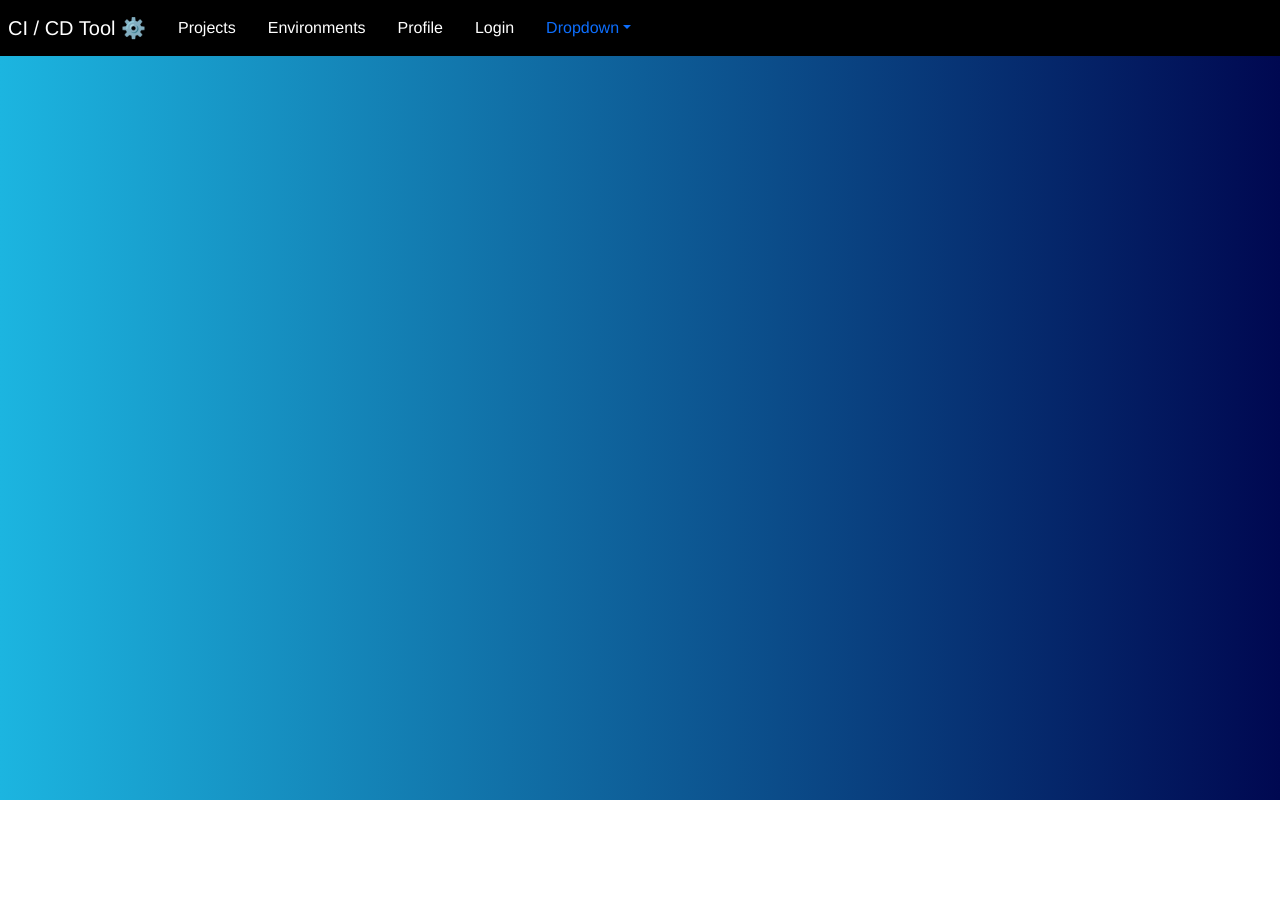
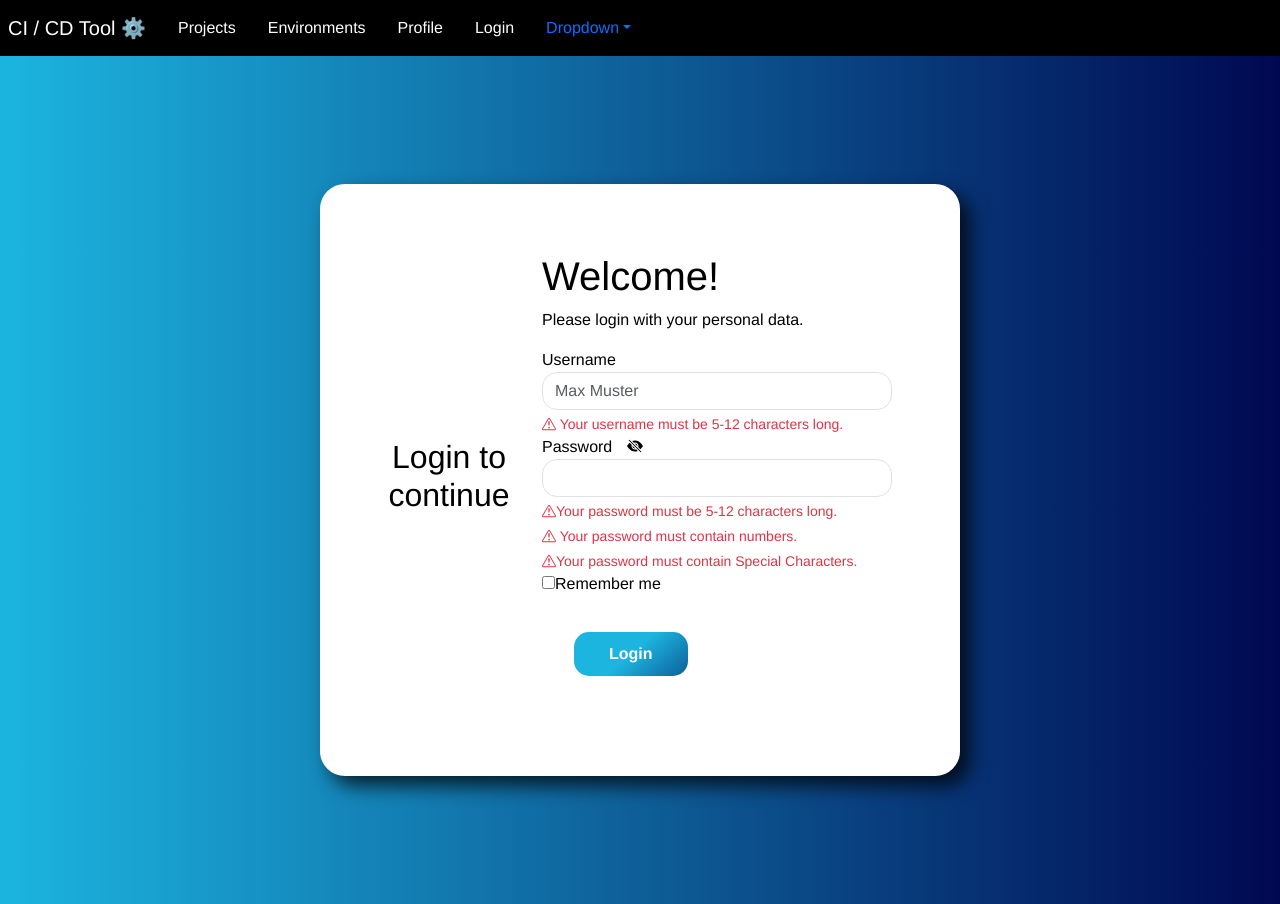
Before and after one commit to leandergebhardti8/ba-2021, a Vue app in the folder App/ba-project/: page /regiter in a window 1280 px wide. Before the commit the page ends 800 px from the top, so only its background shows below. Built offline with nearby package versions, Linux system fonts and the light colour scheme.

Commit message:
commit to add a subtree

```diff
--- a/App/ba-project/src/components/Login.vue
+++ b/App/ba-project/src/components/Login.vue
@@ -23,13 +23,13 @@
                   </b-form-valid-feedback>
                   <label class="sr-only" for="inline-form-input-username">Password</label>
                   <div @click="togglePassword" class="eye-icon">
-                    <b-icon-eye-fill v-if="showPassword"></b-icon-eye-fill>
-                    <b-icon-eye-slash-fill v-if="!showPassword"></b-icon-eye-slash-fill>
+                    <b-icon-eye v-if="!showPassword"></b-icon-eye>
+                    <b-icon-eye-slash v-if="showPassword"></b-icon-eye-slash>
                   </div>
 
                   <b-form-input :type="this.type" id="inline-form-input-password" v-model="password"></b-form-input>
                   <b-form-invalid-feedback :state="passwordValidation">
-                    <b-icon icon="exclamation-triangle"></b-icon>Your password must be 5-12 characters long.
+                    <b-icon icon="exclamation-triangle"></b-icon>Your password must be at least 6 characters long.
                   </b-form-invalid-feedback>
                   <b-form-valid-feedback :state="passwordValidation">
                    <b-icon-check></b-icon-check> Looks Good.
@@ -87,7 +87,7 @@ export default {
       return this.username.length > 4 && this.username.length < 13
     },
     passwordValidation() {
-      return this.password.length > 4
+      return this.password.length > 6
     },
     passwordValidationNumbers() {
       return /\d/.test(this.password);
--- a/App/ba-project/src/components/Register.vue
+++ b/App/ba-project/src/components/Register.vue
@@ -0,0 +1,183 @@
+<template>
+    <div class="login">
+      <div class="left-half">
+        <h2>Login to continue</h2>
+      </div>
+      <div class="right-half">
+        <h1>Welcome!</h1>
+        <p>Please login with your personal data.</p>
+            <div>
+              <label class="sr-only" for="inline-form-input-username">Username</label>
+              <b-form inline>
+                  <b-form-input
+                    id="inline-form-input-name"
+                    class="mb-2 mr-sm-2 mb-sm-0"
+                    placeholder="Max Muster"
+                    v-model="username"
+                  ></b-form-input>
+                  <b-form-invalid-feedback :state="usernameValidation">
+                    <b-icon icon="exclamation-triangle"></b-icon> Your username must be 5-12 characters long.
+                  </b-form-invalid-feedback>
+                  <b-form-valid-feedback :state="usernameValidation">
+                    <b-icon-check></b-icon-check>Looks Good.
+                  </b-form-valid-feedback>
+                  <label class="sr-only" for="inline-form-input-username">Password</label>
+                  <div @click="togglePassword" class="eye-icon">
+                    <b-icon-eye-fill v-if="showPassword"></b-icon-eye-fill>
+                    <b-icon-eye-slash-fill v-if="!showPassword"></b-icon-eye-slash-fill>
+                  </div>
+
+                  <b-form-input :type="this.type" id="inline-form-input-password" v-model="password"></b-form-input>
+                  <b-form-invalid-feedback :state="passwordValidation">
+                    <b-icon icon="exclamation-triangle"></b-icon>Your password must be 5-12 characters long.
+                  </b-form-invalid-feedback>
+                  <b-form-valid-feedback :state="passwordValidation">
+                   <b-icon-check></b-icon-check> Looks Good.
+                  </b-form-valid-feedback>
+
+                  <b-form-invalid-feedback :state="passwordValidationNumbers">
+                    <b-icon icon="exclamation-triangle"></b-icon> Your password must contain numbers.
+                  </b-form-invalid-feedback>
+                  <b-form-valid-feedback :state="passwordValidationNumbers">
+                  <b-icon-check></b-icon-check> Your password contains numbers.
+                  </b-form-valid-feedback>
+
+                  <b-form-invalid-feedback :state="passwordSpecial">
+                    <b-icon icon="exclamation-triangle"></b-icon>Your password must contain Special Characters.
+                  </b-form-invalid-feedback>
+                  <b-form-valid-feedback :state="passwordSpecial">
+                  <b-icon-check></b-icon-check> Your password contains Special Characters.
+                  </b-form-valid-feedback>
+                  <b-form-checkbox class="mb-2 mr-sm-2 mb-sm-1">Remember me</b-form-checkbox>
+
+                  <button type="submit" variant="success" class="login-button">Login</button>
+              </b-form>
+              <p v-if="showError">Username already exists</p>
+            </div>
+      </div>
+    </div>
+</template>
+
+<script>
+export default {
+  name: 'Login',
+  props: {
+  },
+  data() {
+    return {
+      username: '',
+      password: '',
+      type: 'password',
+      showError: false,
+      showPassword: false
+    }
+  },
+  methods: {
+    togglePassword() {
+      console.log('triggered!')
+      if(this.showPassword) this.showPassword = false;
+      else this.showPassword = true;
+
+      if(this.type === 'password') this.type = 'text';
+      else if(this.type === 'text') this.type = 'password';
+    }
+  },
+  computed: {
+    usernameValidation() {
+      return this.username.length > 4 && this.username.length < 13
+    },
+    passwordValidation() {
+      return this.password.length > 4
+    },
+    passwordValidationNumbers() {
+      return /\d/.test(this.password);
+    },
+    passwordSpecial() {
+      return /[!@#$%^&*)(+=._-]/.test(this.password);
+    }
+  }
+}
+</script>
+
+<!-- Add "scoped" attribute to limit CSS to this component only -->
+<style scoped lang="scss">
+  .navbar {
+    background: black;
+    color: white;
+  }
+  a {
+    color: white !important;
+  }
+  .nav-link {
+    color: white;
+
+    &:hover {
+      color: white;
+    }
+  }
+  .login {
+      display: flex;
+      place-items: center;
+      grid-template-columns: 50% 50%;
+      margin: 10% 25% 10% 25%;
+      padding: 5%;
+      border-radius: 25px;
+      border: 4px solid white;
+      -webkit-box-shadow: 10px 10px 19px 0px rgba(0,0,0,0.75);
+      -moz-box-shadow: 10px 10px 19px 0px rgba(0,0,0,0.75);
+      box-shadow: 10px 10px 19px 0px rgba(0,0,0,0.75);
+      background-color: white;
+      color: black;
+      overflow: hidden;
+  }
+
+  .left-half {
+    width: 50%;
+    margin-right: 2rem;
+  }
+
+  .right-half {
+    width: minmax(350px ,50%);
+    text-align: left;
+    // border-left: 1px solid black;
+  }
+  b-input-group {
+    margin-top: 15px;
+  }
+  .login-button {
+    margin: 2rem;
+  }
+
+  .eye-icon {
+    margin: auto;
+    margin-left: 15px;
+    display: inline-block;
+    cursor: pointer;
+  }
+
+  label {
+    font-weight: 500;
+  }
+
+  input {
+    border-radius: 15px;
+  }
+
+  form {
+    width: 350px;
+  }
+
+  button {
+    background: linear-gradient(139deg, #1CB5E0 50%, #000851 150%);
+    border: none;
+    border-radius: 15px;
+    padding: 10px 35px 10px 35px;
+    color: white;
+    font-weight: 600;
+
+    &:hover {
+      filter: brightness(75%);
+      // border: 1px solid white;
+    }
+  }
+</style>
```
